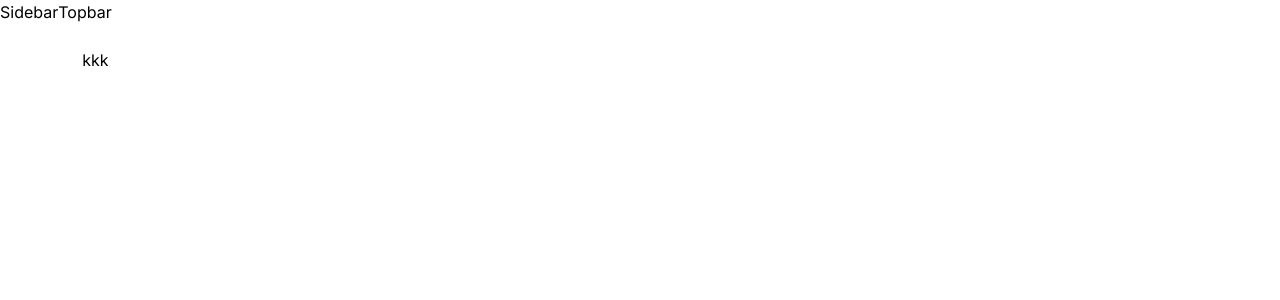
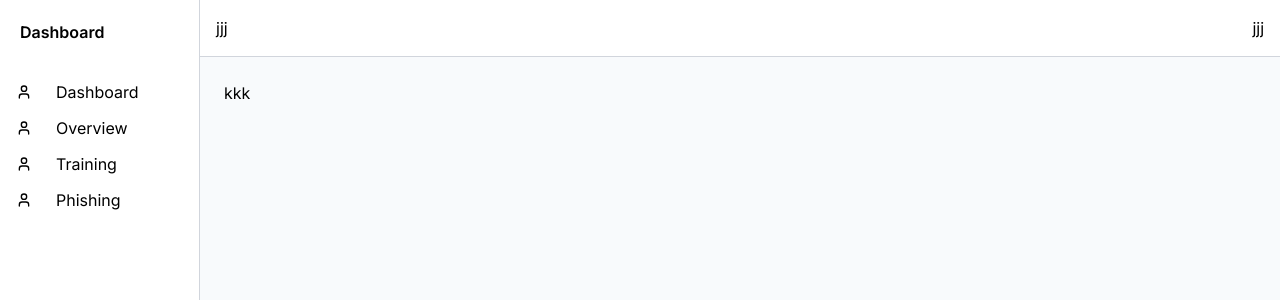
Before and after one commit to karmilan/app-dev-dashboard, a Next.js app: page / in a window 1280 px wide. Shown: the top 300 px of the page. Built offline with nearby package versions, Linux system fonts and the light colour scheme.

Commit message:
Add Sidebar and Topbar component

```diff
--- a/src/app/layout.tsx
+++ b/src/app/layout.tsx
@@ -23,7 +23,9 @@ export default function RootLayout({
           <Sidebar />
           <div className="flex-1 flex flex-col">
             <Topbar />
-            <main className="flex-1 p-6 overflow-auto">{children}</main>
+            <main className="flex-1 p-6 overflow-auto bg-slate-50">
+              {children}
+            </main>
           </div>
         </div>
       </body>
--- a/src/components/ui/Sidebar.tsx
+++ b/src/components/ui/Sidebar.tsx
@@ -1,5 +1,29 @@
+import Link from "next/link";
+import { LuUser } from "react-icons/lu";
+
 const Sidebar = () => {
-  return <div>Sidebar</div>;
+  const menu = [
+    { name: "Dashboard", href: "/dashboard", icon: LuUser },
+    { name: "Overview", href: "/settings", icon: LuUser },
+    { name: "Training", href: "/profile", icon: LuUser },
+    { name: "Phishing", href: "/profile", icon: LuUser },
+  ];
+  return (
+    <div className="flex flex-col w-50 border-r border-gray-300">
+      <div className="flex items-center p-5 ">
+        <h1 className="font-semibold text-md">Dashboard</h1>
+      </div>
+
+      <nav className="flex flex-col justify-center p-4 space-y-3 ">
+        {menu.map((item) => (
+          <Link href={item.href} key={item.name} className="flex items-center">
+            <item.icon className="mr-6 h-4 w-4" />
+            <span>{item.name}</span>
+          </Link>
+        ))}
+      </nav>
+    </div>
+  );
 };
 
 export default Sidebar;
--- a/src/components/ui/Topbar.tsx
+++ b/src/components/ui/Topbar.tsx
@@ -1,5 +1,10 @@
 const Topbar = () => {
-  return <div>Topbar</div>;
+  return (
+    <header className="flex justify-between p-4 border-b border-gray-300">
+      <div>jjj</div>
+      <div>jjj</div>
+    </header>
+  );
 };
 
 export default Topbar;
```
Also changed, not shown: package.json (+6 -5 lines), 1 other file (tests, documents, lock files or other folders).
